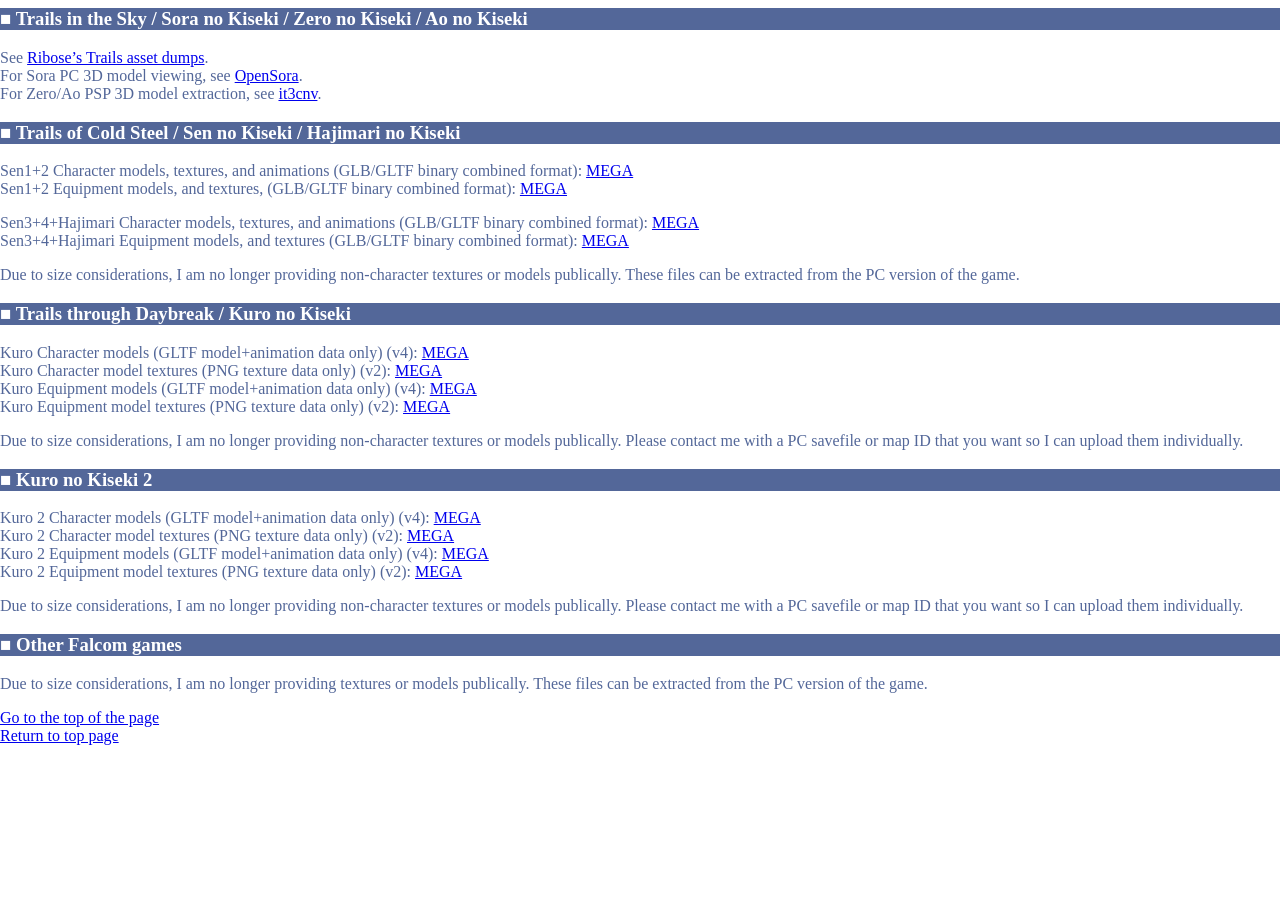
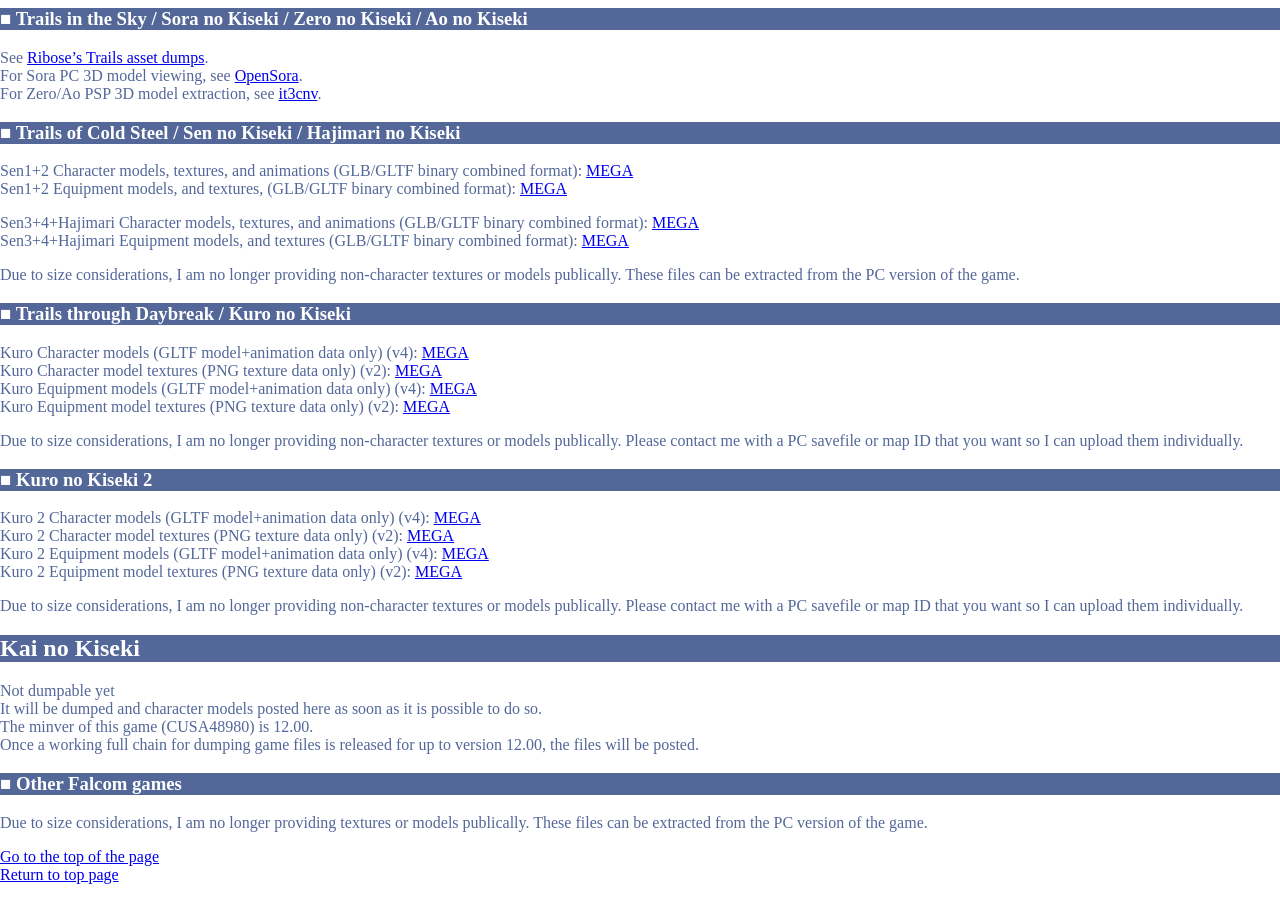
Before and after one commit to uyjulian/falcom-dumps, a Jekyll site: the page built from index.md, in a window 1280 px wide and 900 px high, scrolled down 2900 px. Built offline with Jekyll 4.4.1, drawn with Linux system fonts in a browser that asks for light colours; before the commit the page ends 3661 px from its top, so only the background shows below that.

Commit message:
Add info about ed93

```diff
--- a/index.md
+++ b/index.md
@@ -160,6 +160,13 @@ Kuro 2 Equipment model textures (PNG texture data only) (v2): [MEGA](https://meg
 
 Due to size considerations, I am no longer providing non-character textures or models publically. Please contact me with a PC savefile or map ID that you want so I can upload them individually.
 
+## Kai no Kiseki
+
+Not dumpable yet
+It will be dumped and character models posted here as soon as it is possible to do so.
+The minver of this game (CUSA48980) is 12.00.
+Once a working full chain for dumping game files is released for up to version 12.00, the files will be posted.
+
 ### Other Falcom games
 
 Due to size considerations, I am no longer providing textures or models publically. These files can be extracted from the PC version of the game.
```
